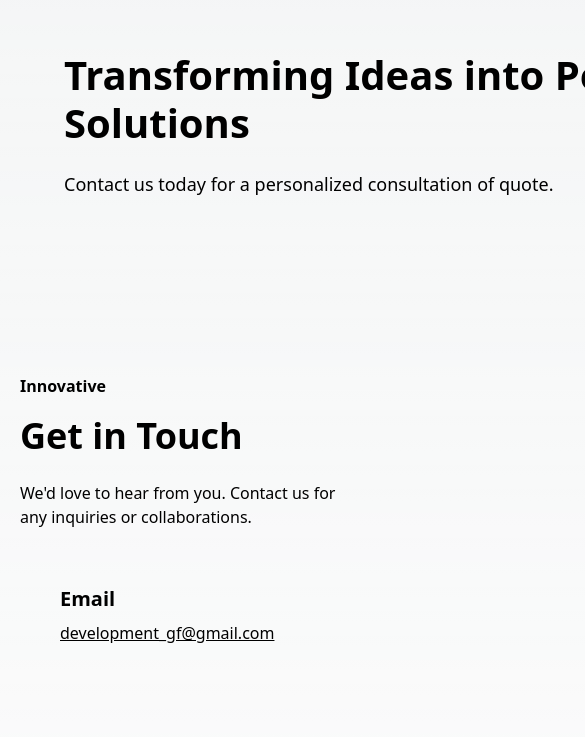
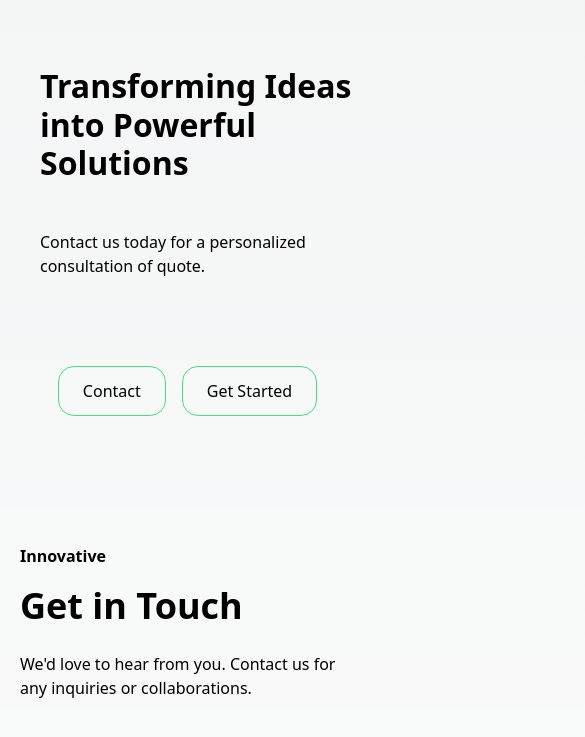
Before and after one commit to GreenField-Org/Greenfield-Org.github.io, a Next.js app: page / in a window 390 px wide. Shown: the part 4728-5465 px from the top of the page, 585 px wide, since content can reach past the window. Built offline with nearby package versions, Linux system fonts and the light colour scheme.

Commit message:
closes #147 homepage redesign

```diff
--- a/src/components/cta/cta.tsx
+++ b/src/components/cta/cta.tsx
@@ -2,12 +2,12 @@ import Button from "../button/button";
 
 export default function Cta() {
     return (
-        <div className='flex w-[1440px] flex-col items-start gap-20 px-16 py-28'>
-            <div className='flex items-center gap-20 self-stretch'>
-            <div className='flex flex-col items-start gap-6 flex-[1_0_0]'>
-                <div className='flex w-[768px] flex-col items-start gap-6'>
-                    <h3 className='self-stretch  text-[40px] not-italic font-bold leading-[120%]'>Transforming Ideas into Powerful Solutions</h3>
-                    <p className='self-stretch  text-lg not-italic font-normal leading-[150%]'>
+        <div className='flex w-[375px] lg:w-[1440px] flex-col items-start gap-12 lg:gap-20 px-5 lg:px-16 py-16 lg:py-28'>
+            <div className='flex flex-col lg:flex-row items-center gap-6 lg:gap-20 justify-center self-stretch'>
+            <div className='flex flex-col items-start gap-3 lg:gap-6 lg:flex-[1_0_0] self-stretch'>
+                <div className='flex w-[375px] lg:w-[768px] flex-col items-start gap-12 lg:gap-6 px-5 py-16'>
+                    <h3 className='self-stretch  text-[32px] lg:text-[40px] not-italic font-bold leading-[120%]'>Transforming Ideas into Powerful Solutions</h3>
+                    <p className='self-stretch  text-base lg:text-lg not-italic font-normal leading-[150%]'>
                         Contact us today for a personalized consultation of quote.
                     </p>
                 </div>
```
